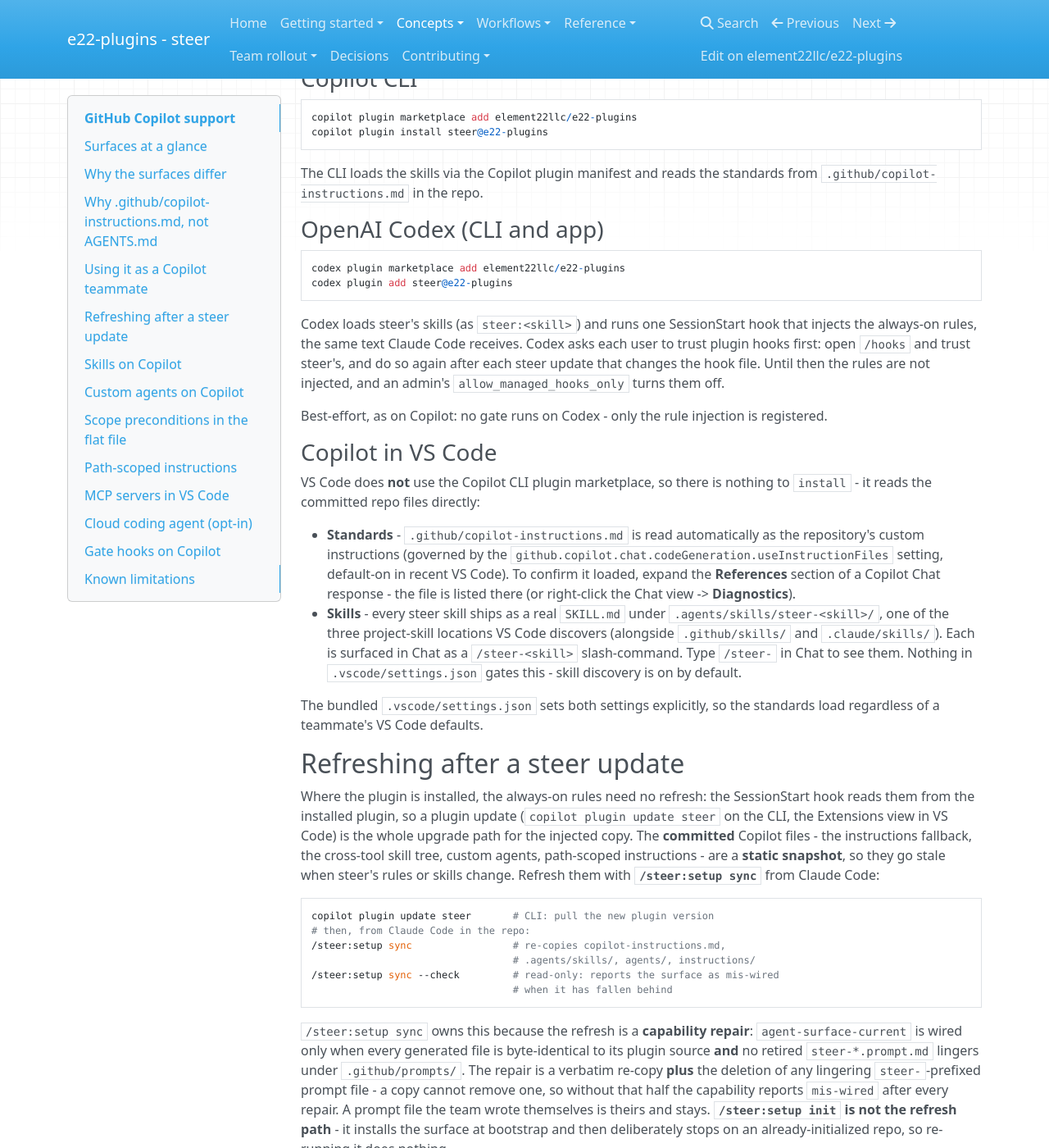
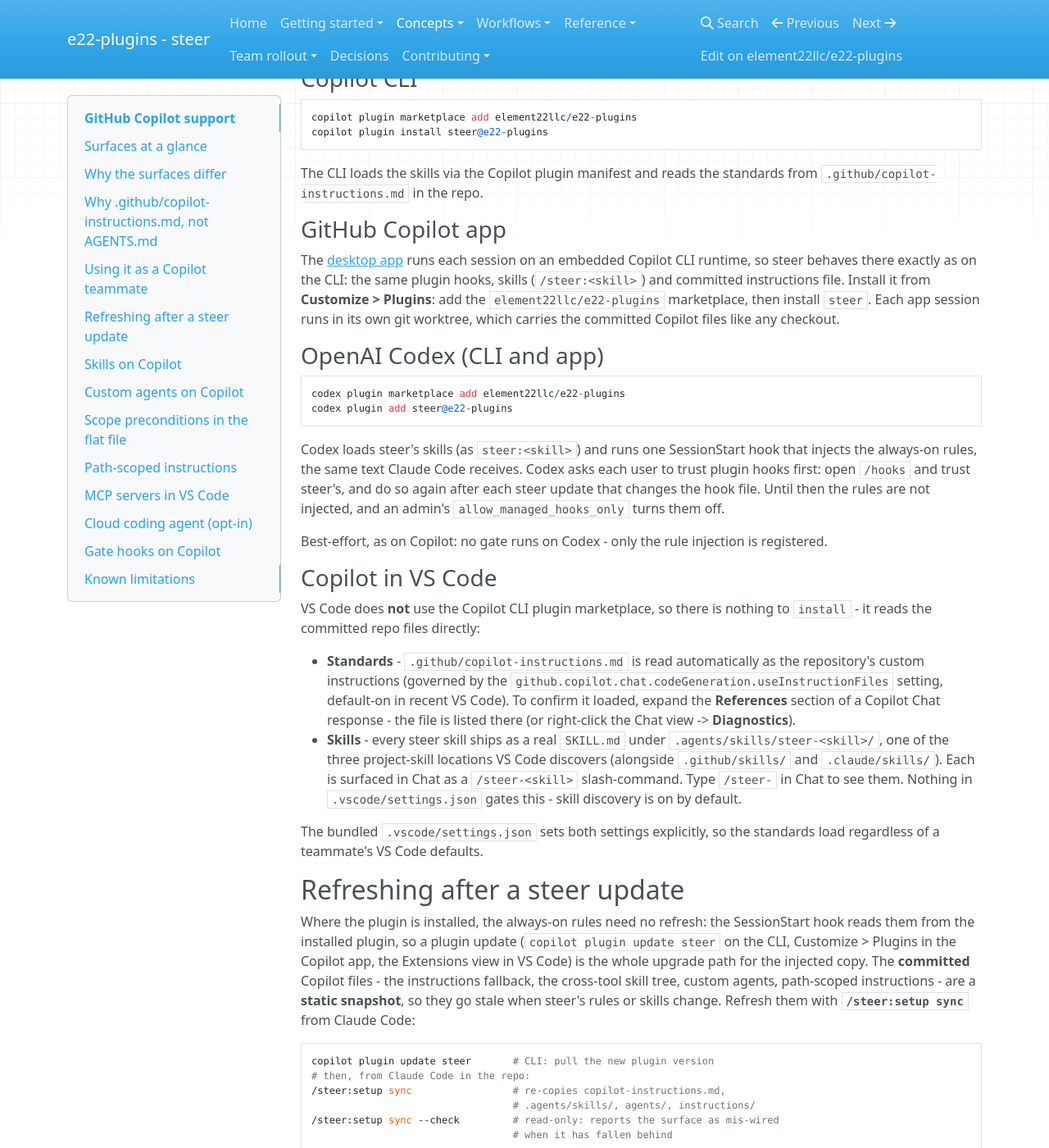
Before and after one commit to element22llc/e22-plugins, an MkDocs documentation site: the page built from docs/concepts/copilot-support.md, in a window 1280 px wide and 1400 px high, scrolled down 3439 px. Shown: the whole window at 82% size. Built offline with MkDocs 1.6.1, drawn with Linux system fonts in a browser that asks for light colours; nearby versions of some CDN libraries; some of the changed text lies outside the part shown.

Commit message:
fix(hooks): name the GitHub Copilot app where the Copilot surfaces are listed
The app runs each session on an embedded Copilot CLI runtime (1.0.99-2 in
app v1.1.30), so the duplicate-ruleset skip already applies there; verified
end to end on that CLI version. Its plugin update path is Customize >
Plugins, which the refresh hint now names alongside the CLI and VS Code.

Co-Authored-By: Claude Opus 5.5 (1M context) <noreply@anthropic.com>

````diff
--- a/docs/concepts/copilot-support.md
+++ b/docs/concepts/copilot-support.md
@@ -1,7 +1,7 @@
 # GitHub Copilot support
 
 steer is built for Claude Code, but teammates who use **GitHub Copilot** - either
-the **Copilot CLI** or **Copilot in VS Code** - can pick up the same org
+the **Copilot CLI**, the **GitHub Copilot app** or **Copilot in VS Code** - can pick up the same org
 engineering standards. This page explains how all surfaces share one source of
 truth and how to install and refresh the Copilot side.
 
@@ -140,6 +140,16 @@ copilot plugin install steer@e22-plugins
 The CLI loads the skills via the Copilot plugin manifest and reads the standards
 from `.github/copilot-instructions.md` in the repo.
 
+### GitHub Copilot app
+
+The [desktop app](https://github.com/features/ai/github-app) runs each session
+on an embedded Copilot CLI runtime, so steer behaves there exactly as on the
+CLI: the same plugin hooks, skills (`/steer:<skill>`) and committed
+instructions file. Install it from **Customize > Plugins**: add the
+`element22llc/e22-plugins` marketplace, then install `steer`. Each app session
+runs in its own git worktree, which carries the committed Copilot files like any
+checkout.
+
 ### OpenAI Codex (CLI and app)
 
 ```shell
@@ -180,7 +190,8 @@ standards load regardless of a teammate's VS Code defaults.
 
 Where the plugin is installed, the always-on rules need no refresh: the
 SessionStart hook reads them from the installed plugin, so a plugin update
-(`copilot plugin update steer` on the CLI, the Extensions view in VS Code) is the
+(`copilot plugin update steer` on the CLI, Customize > Plugins in the Copilot
+app, the Extensions view in VS Code) is the
 whole upgrade path for the injected copy. The **committed** Copilot files - the instructions
 fallback, the cross-tool skill tree, custom agents, path-scoped instructions -
 are a **static snapshot**, so they go stale when steer's rules or skills change.
````
Also changed, not shown: plugins/steer/templates/scaffold/MANIFEST.md (+1 -1 lines), 3 other files.
